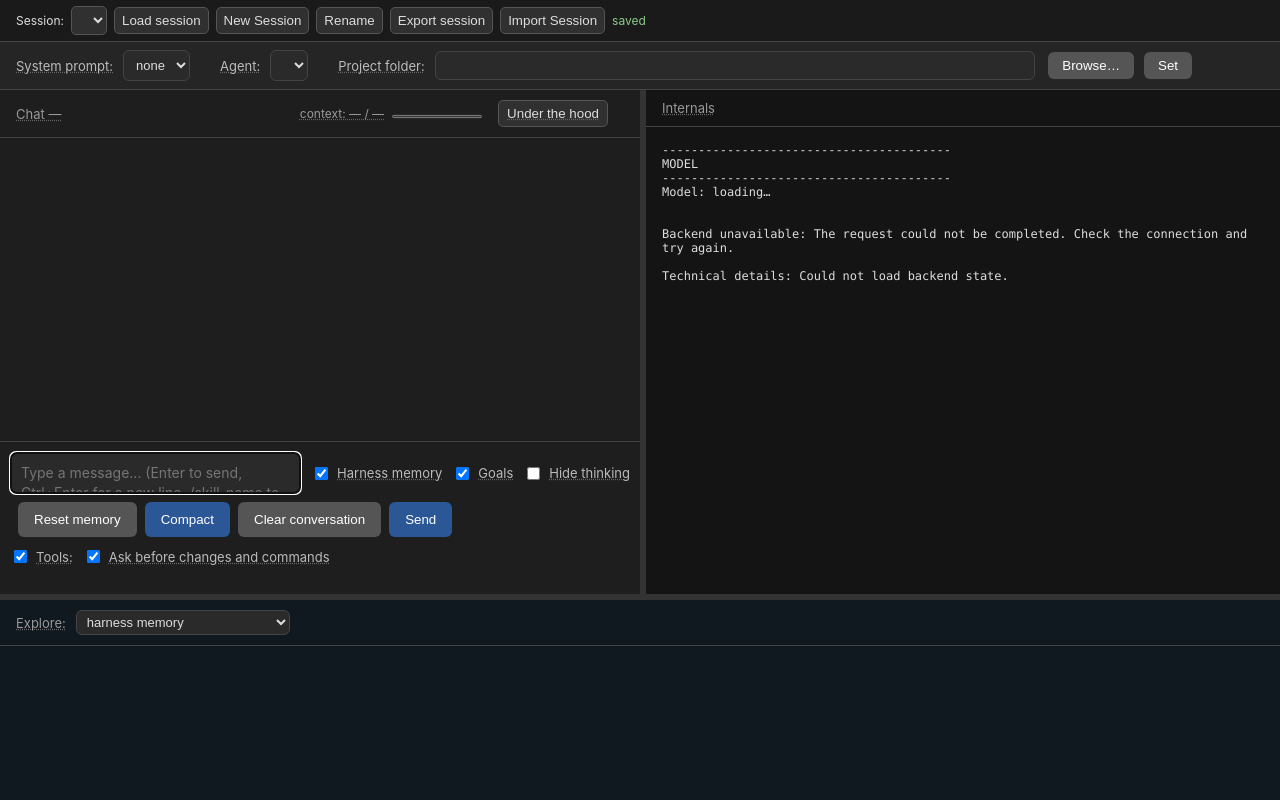
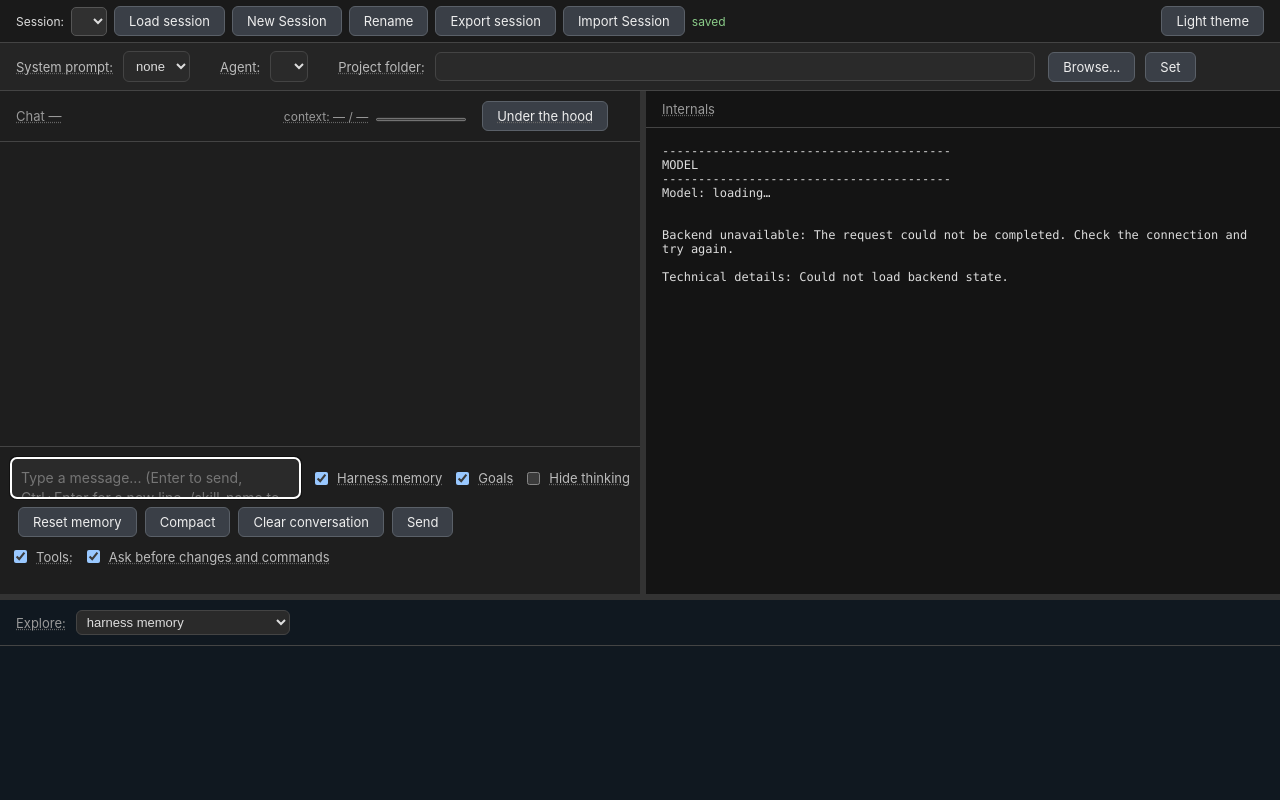
Before and after one commit to StreamingBoss/myharness, a Python web app: template web/templates/index.html in a window 1280 px wide. Run offline with Jinja, Linux system fonts and the light colour scheme; the template is opened without the code that fills it, so the values that code supplies are empty; some libraries are stand-ins or nearby versions.

Commit message:
feat: implement theme toggle functionality and update UI styles

```diff
--- a/web/templates/index.html
+++ b/web/templates/index.html
@@ -5,6 +5,7 @@
 <title>myharness</title>
 <script src="/static/marked.min.js"></script>
 <script src="/static/purify.min.js"></script>
+<script>try { const t = localStorage.getItem("theme"); document.documentElement.dataset.theme = t === "light" ? "light" : "dark"; } catch { document.documentElement.dataset.theme = "dark"; }</script>
 <style>
   * { box-sizing: border-box; }
   body {
@@ -380,7 +381,6 @@
   }
   #explore-note { color: #8a8a8a; font-size: 12px; }
   #explore[hidden], #memory[hidden] { display: none; }
-  #harness-box.mcp-view { height: 45vh; }
   #mcp-config-editor { display: flex; flex: 1; flex-direction: column; min-height: 0; overflow-y: auto; padding: 8px; }
   #mcp-config-editor[hidden] { display: none; }
   #mcp-config-text { display: block; box-sizing: border-box; width: 100%; min-height: 100px; flex: 1; margin: 6px 0; resize: vertical; font: 12px/1.45 ui-monospace, monospace; }
@@ -399,8 +399,6 @@
     white-space: pre-wrap;
     word-break: break-word;
   }
-/* token pieces need more room than the default 25vh; the splitter can still make it taller */
-#harness-box:has(#tokenization:not([hidden])) { min-height: 45vh; }
 #tokenization { flex: 1; min-height: 0; overflow: auto; padding: 12px; font: 13px system-ui; }
 #token-intro { margin: 8px 0; color: #aaa; }
 #token-intro summary, #tokenization details summary { cursor: pointer; }
@@ -424,6 +422,60 @@
 .token-colour-0 { background: #234854; color: #b5ecff; }
 .token-colour-1 { background: #443457; color: #f2caff; }
 #token-details { border: 1px solid #666; padding: 8px; }
+
+/* Unified buttons: one look for every button, driven by theme variables */
+:root { --btn-bg: #3a3f47; --btn-fg: #eee; --btn-border: #5a6068; --btn-hover: #4a505a; }
+:root[data-theme="light"] { --btn-bg: #e4e7eb; --btn-fg: #1f2328; --btn-border: #b8bec6; --btn-hover: #d4d9df; }
+button, #settings-bar button, #session-bar button, #browser-buttons button, #browser-buttons #browser-select,
+.change-actions button, .change-actions .approve, .pane-header button, #orchestration button,
+#input-row button, #input-row #reset, #input-row #clear, #input-row #stop, #orchestration-attention {
+  padding: 6px 14px; border: 1px solid var(--btn-border); border-radius: 6px;
+  background: var(--btn-bg); color: var(--btn-fg); cursor: pointer; font: inherit; font-size: 13px;
+}
+button:hover:not(:disabled) { background: var(--btn-hover); }
+button:disabled { opacity: 0.5; cursor: default; }
+#harness-box button { padding: 3px 10px; }
+#theme-toggle { margin-left: auto; }
+
+/* Light theme */
+:root[data-theme="light"] { color-scheme: light; }
+:root[data-theme="dark"] { color-scheme: dark; }
+[data-theme="light"] body { background: #fff; color: #1f2328; }
+[data-theme="light"] #settings-bar, [data-theme="light"] #browser, [data-theme="light"] .change-title,
+[data-theme="light"] .change-actions, [data-theme="light"] .msg.assistant { background: #f3f5f7; }
+[data-theme="light"] #session-bar { background: #eaedf0; }
+[data-theme="light"] #settings-bar, [data-theme="light"] .toggle, [data-theme="light"] .pane-header,
+[data-theme="light"] #token-intro, [data-theme="light"] #vocabulary-intro, [data-theme="light"] #token-about,
+[data-theme="light"] .registry-note, [data-theme="light"] .tool-menu summary { color: #444; }
+[data-theme="light"] #settings-bar select, [data-theme="light"] #settings-bar input,
+[data-theme="light"] #session-bar select, [data-theme="light"] #session-bar input,
+[data-theme="light"] #explore-header select, [data-theme="light"] #input-row #input,
+[data-theme="light"] #browser-runtime select, [data-theme="light"] #browser-runtime input {
+  background: #fff; color: #1f2328; border-color: #b8bec6; }
+[data-theme="light"] #settings-bar, [data-theme="light"] #session-bar, [data-theme="light"] .pane-header,
+[data-theme="light"] #input-row, [data-theme="light"] #browser-path, [data-theme="light"] #browser-buttons {
+  border-color: #cfd4da; }
+[data-theme="light"] #browser-path, [data-theme="light"] .tool-family legend { color: #1f2328; }
+[data-theme="light"] #internals-pane { background: #f7f8fa; }
+[data-theme="light"] #harness-box { background: #eef2f6; }
+[data-theme="light"] #splitter, [data-theme="light"] #vsplitter { background: #d4d9df; }
+[data-theme="light"] .msg.markdown code, [data-theme="light"] .msg.markdown pre,
+[data-theme="light"] .change pre, [data-theme="light"] .registry-option pre { background: #eef0f3; }
+[data-theme="light"] #mcp-registry, [data-theme="light"] .plan { background: #fff; color: #1f2328; }
+[data-theme="light"] .msg.markdown a { color: #0b5cad; }
+[data-theme="light"] .token-empty { background: #fff6e0; }
+[data-theme="light"] #terminal .sent { color: #b35c00; }
+[data-theme="light"] #terminal .received, [data-theme="light"] .diff-add, [data-theme="light"] .plan-done,
+[data-theme="light"] .change-status.approved { color: #1a7f37; }
+[data-theme="light"] #terminal .received b { color: #0b5cad; }
+[data-theme="light"] .diff-del, [data-theme="light"] .change-status.refused,
+[data-theme="light"] #project-error, [data-theme="light"] #orchestration-error { color: #c62828; }
+[data-theme="light"] #lock-note, [data-theme="light"] .change-note { color: #9a6700; }
+[data-theme="light"] #vocabulary-table .vocabulary-piece { color: #0b5cad; }
+[data-theme="light"] .token-colour-0 { background: #cdeaf5; color: #0b3d52; }
+[data-theme="light"] .token-colour-1 { background: #e8d6f5; color: #4a2468; }
+[data-theme="light"] .token-chip:focus { outline-color: #000; }
+[data-theme="light"] #browser-list div:hover { color: #fff; }
 </style>
 </head>
 <body>
@@ -434,6 +486,7 @@
   <button id="export-session" title="Download the active session as JSON, including transcript, memory, instruction snapshots and the project workspace path.">Export session</button>
   <button id="import-session-picker" type="button" title="Choose an exported session JSON file to restore its conversation, memory and project workspace path.">Import Session</button><input id="import-session" type="file" accept="application/json,.json" hidden title="Restore a session from an exported JSON file. Importing a session does not import its project files.">
   <span id="session-status">saved</span>
+  <button id="theme-toggle" type="button" title="Switch between the dark and light theme. Display preference only, stored in this browser."></button>
 </div>
 
 <div id="settings-bar">
@@ -553,6 +606,18 @@ Model: loading…
   <button id="mcp-registry-more" type="button" hidden title="Fetch the next page of matching servers from the selected registry.">More results</button>
 </dialog>
 
+<script>
+(function () {
+  const root = document.documentElement, button = document.getElementById("theme-toggle");
+  const paint = () => { button.textContent = root.dataset.theme === "light" ? "Dark theme" : "Light theme"; };
+  button.addEventListener("click", () => {
+    root.dataset.theme = root.dataset.theme === "light" ? "dark" : "light";
+    try { localStorage.setItem("theme", root.dataset.theme); } catch {}
+    paint();
+  });
+  paint();
+})();
+</script>
 <script src="/error-messages.js"></script>
 <script src="/static/tokenization.js"></script>
 <script src="/static/vocabulary.js"></script>
```
Also changed, not shown: typescript/tests/tokenization-ui.test.ts (+1 -1 lines).
